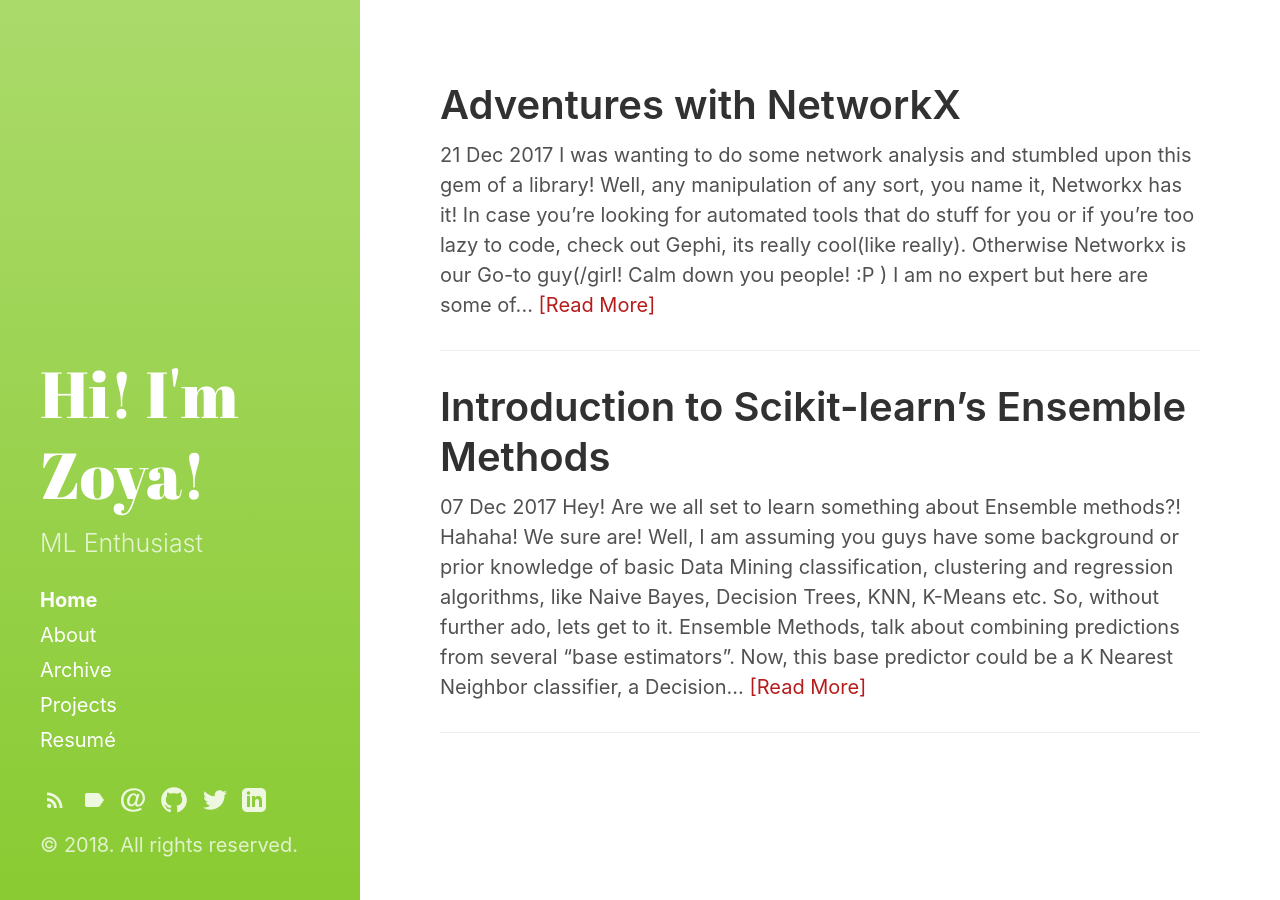
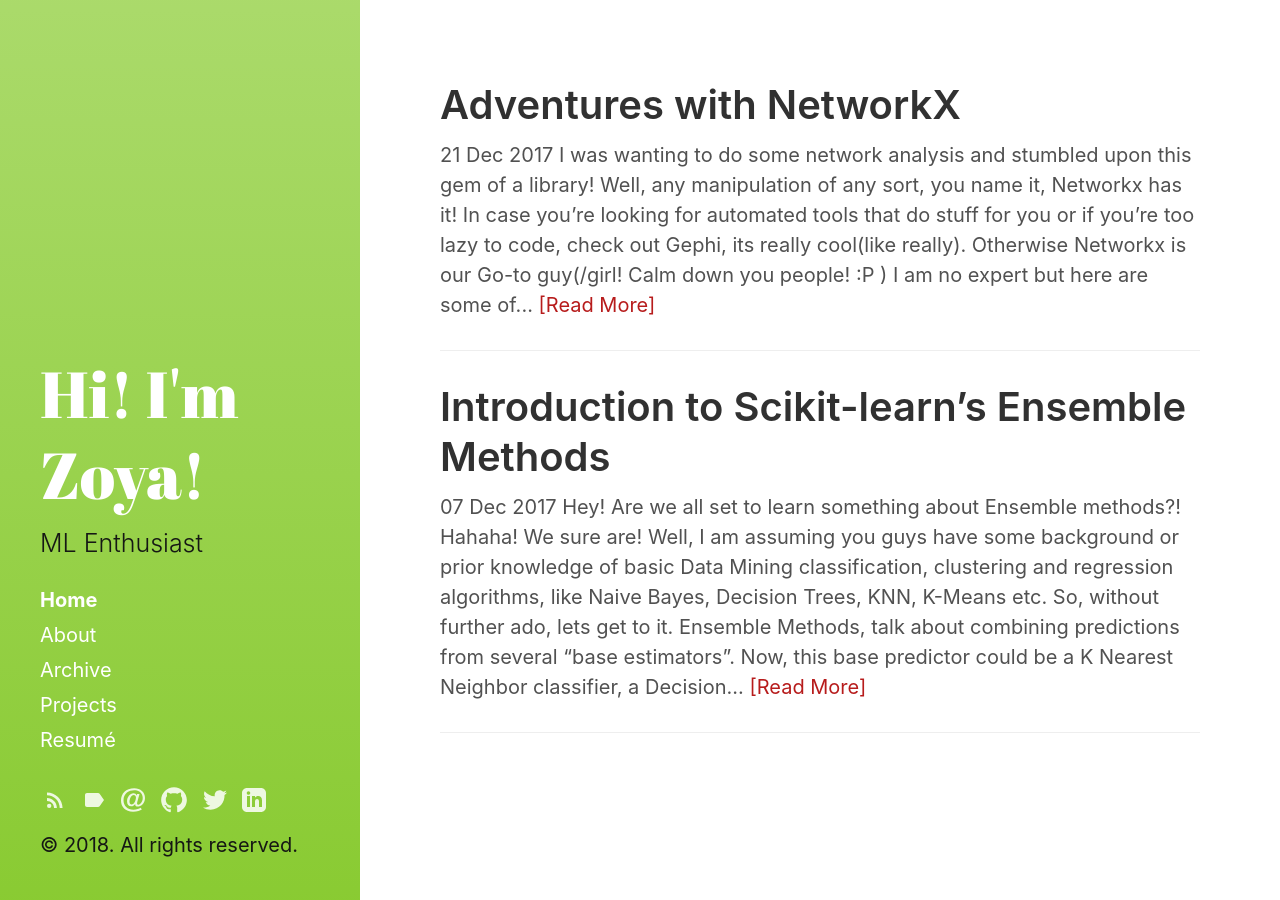
Before and after one commit to zeddmaxx/zeddmaxx.github.io, a Jekyll site: the page built from index.html, in a window 1280 px wide. Built offline with Jekyll 4.4.1, drawn with Linux system fonts in a browser that asks for light colours; the list of posts is cut into pages by our own code.

Commit message:
Update _layout.scss

```diff
--- a/_sass/hydeout/_layout.scss
+++ b/_sass/hydeout/_layout.scss
@@ -23,7 +23,7 @@
 */
 
 body {
-  color: $sidebar-text-color;
+  color: #151714;
   background-color: $sidebar-bg-color;
   background-image: linear-gradient(
     to bottom,
```
